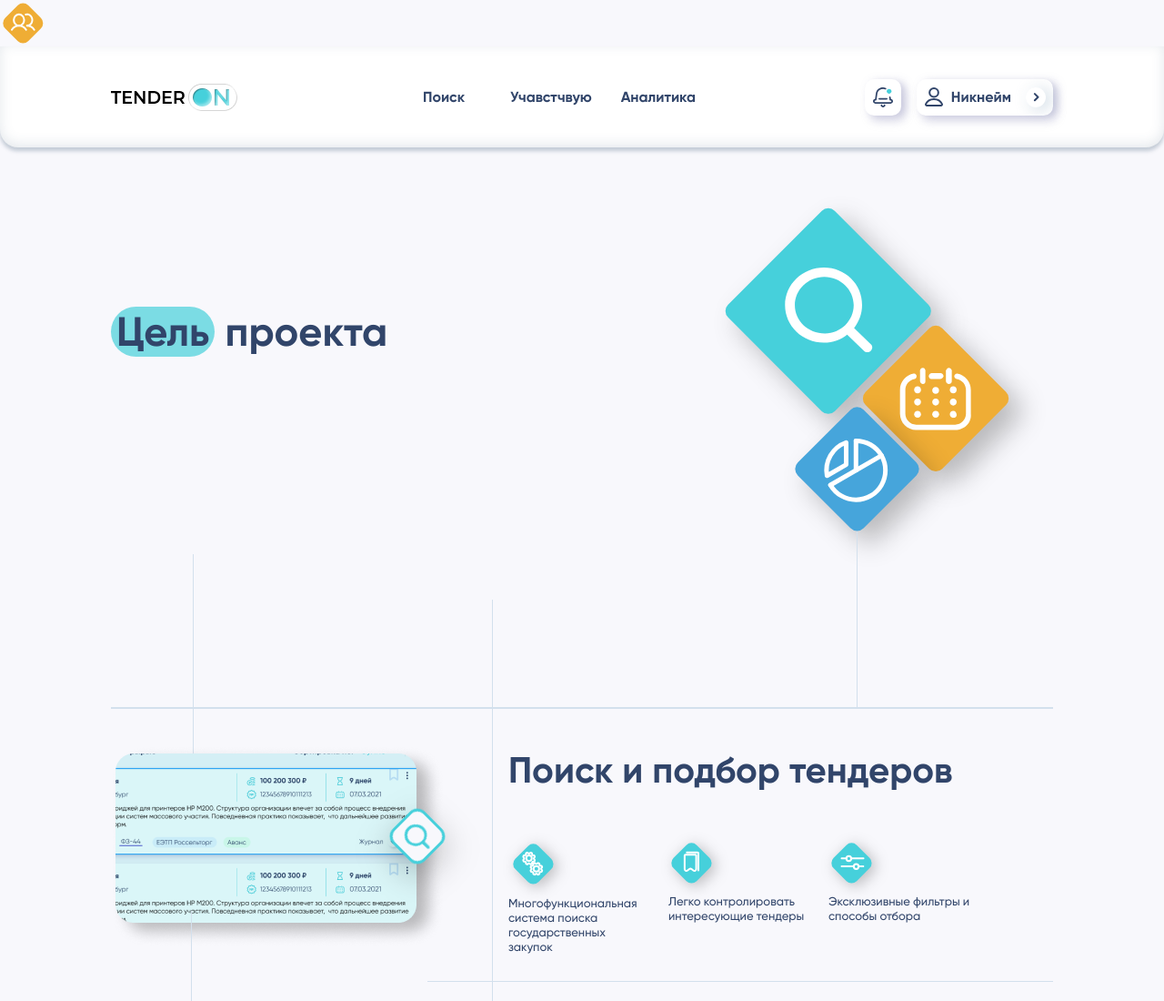
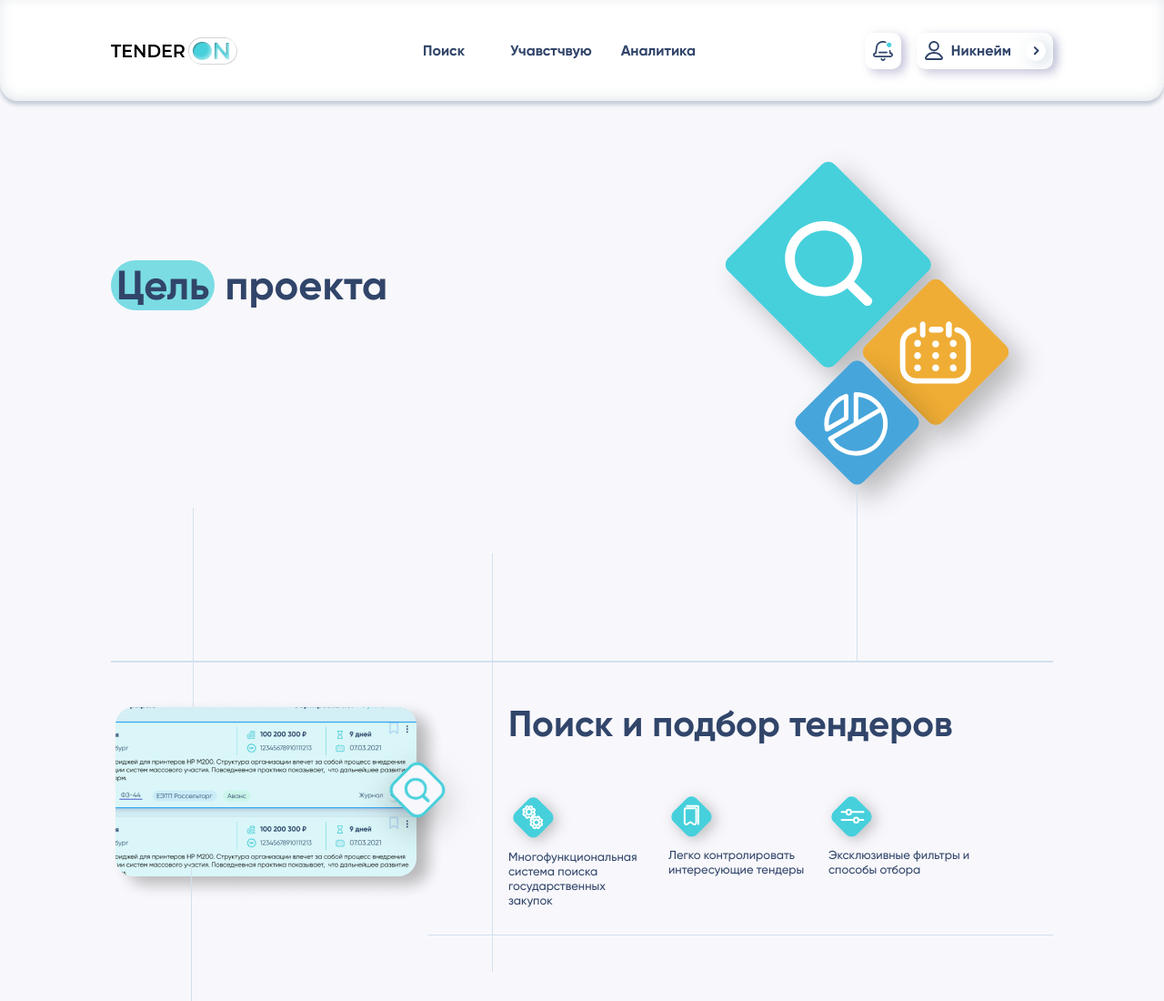
Before and after one commit to Gabbasov98/tenderon2, a plain HTML site: page index.html in a window 1280 px wide. Shown: the top 1100 px of the page at 91% size. Drawn offline with Linux system fonts and the light colour scheme.

Commit message:
445 commit

```diff
--- a/index.html
+++ b/index.html
@@ -17,13 +17,7 @@
 <body>
 
     <div class="page">
-        <svg width="51" height="51" viewBox="0 0 51 51" fill="none" xmlns="http://www.w3.org/2000/svg">
-            <rect x="25.3203" y="0.175049" width="35.8081" height="35.8081" rx="8" transform="rotate(45 25.3203 0.175049)" fill="#EFAD35"/>
-            <path d="M20.8582 28.2073C24.0052 28.2073 26.5563 25.413 26.5563 21.966C26.5563 18.519 24.0052 15.7247 20.8582 15.7247C17.7113 15.7247 15.1602 18.519 15.1602 21.966C15.1602 25.413 17.7113 28.2073 20.8582 28.2073Z" stroke="white" stroke-width="2" stroke-miterlimit="10"/>
-            <path d="M28.2461 15.9573C29.0298 15.7154 29.8518 15.6603 30.6566 15.7957C31.4614 15.9311 32.2304 16.2538 32.9117 16.7421C33.5931 17.2304 34.171 17.873 34.6065 18.6265C35.0421 19.3801 35.3251 20.2271 35.4366 21.1106C35.5481 21.994 35.4855 22.8934 35.2529 23.7481C35.0204 24.6028 34.6233 25.393 34.0884 26.0654C33.5536 26.7379 32.8934 27.277 32.1523 27.6465C31.4112 28.016 30.6064 28.2072 29.7922 28.2073" stroke="white" stroke-width="2" stroke-linecap="round" stroke-linejoin="round"/>
-            <path d="M12.9688 32.6958C13.8587 31.3093 15.0401 30.1776 16.4133 29.3964C17.7865 28.6152 19.3111 28.2073 20.8585 28.2073C22.4059 28.2072 23.9305 28.6149 25.3038 29.396C26.677 30.1771 27.8585 31.3087 28.7486 32.6951" stroke="white" stroke-width="2" stroke-linecap="round" stroke-linejoin="round"/>
-            <path d="M29.793 28.2073C31.3405 28.2061 32.8655 28.6133 34.2388 29.3945C35.6122 30.1757 36.7935 31.3079 37.6827 32.6952" stroke="white" stroke-width="2" stroke-linecap="round" stroke-linejoin="round"/>
-            </svg>
+
 
 
         <!-- header-->
```
